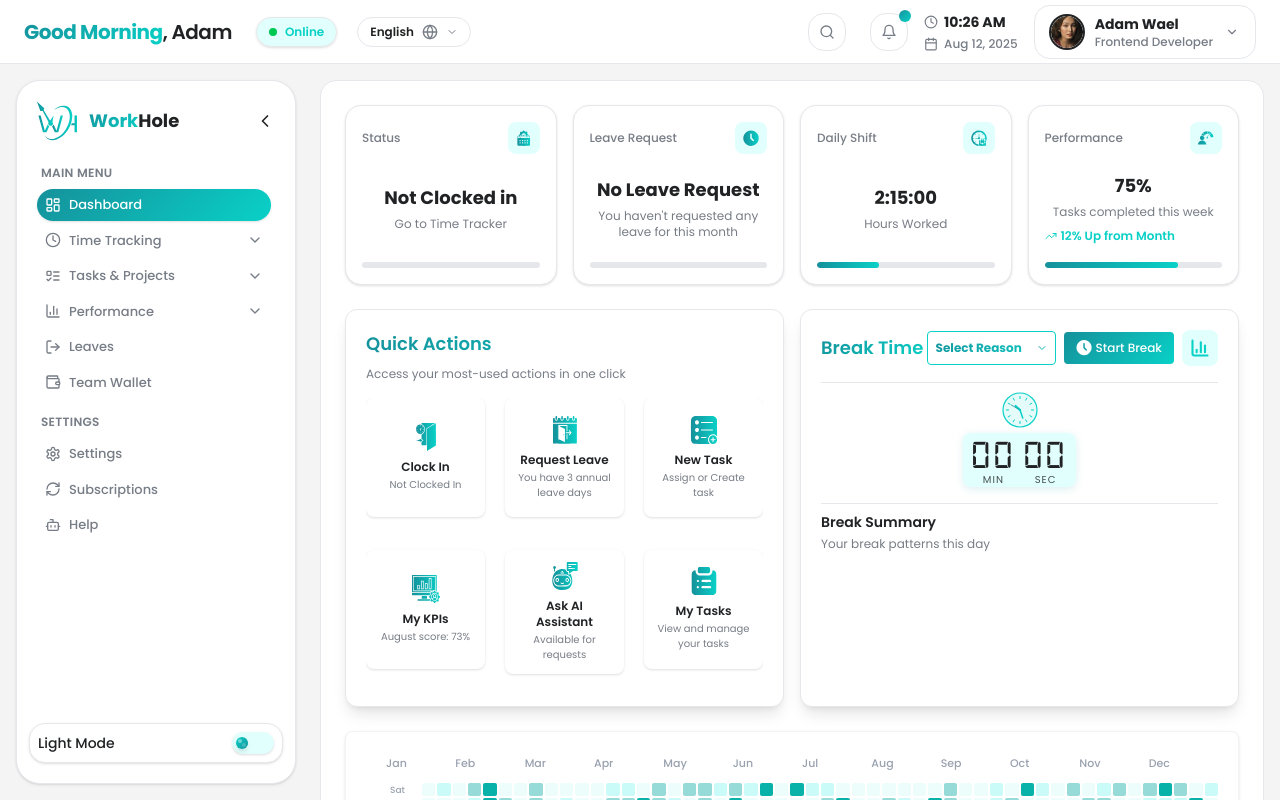
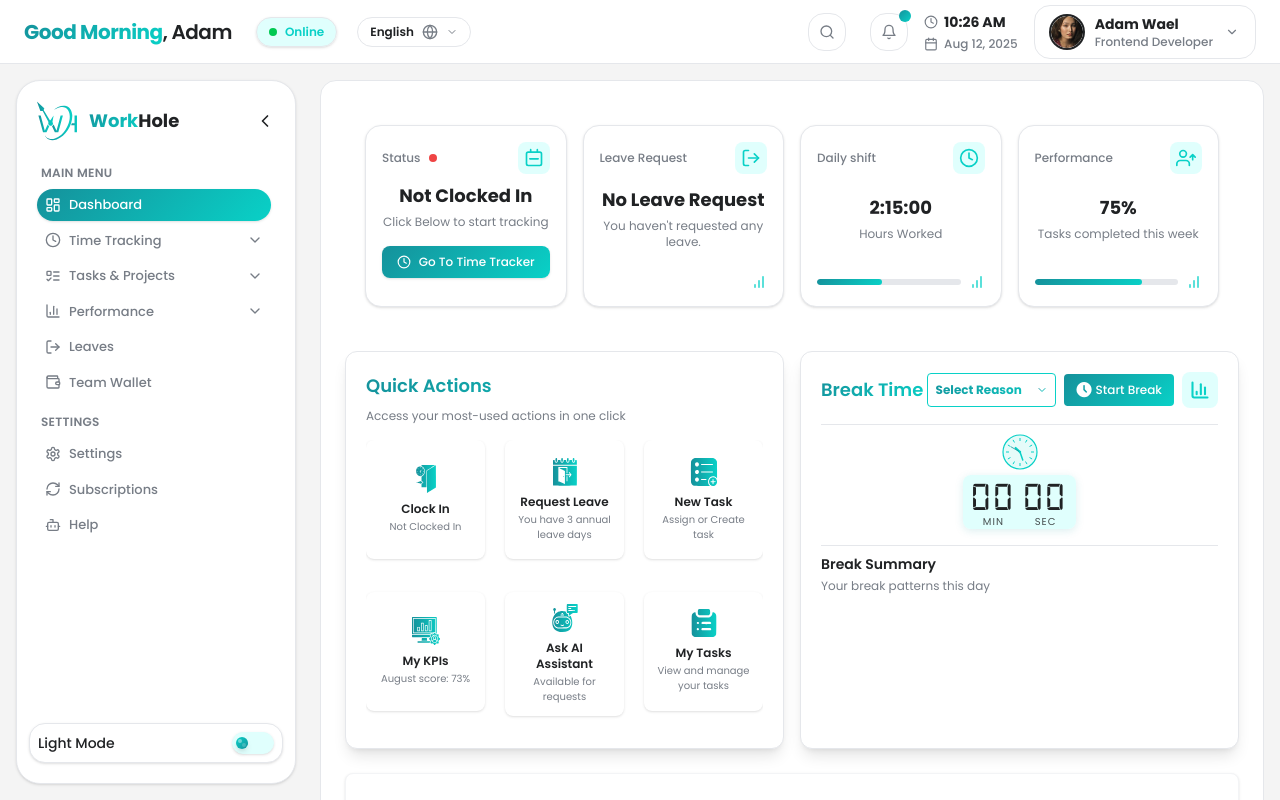
Before and after one commit to CultivBureau/WorkHoleMVP, a React (Vite) app: page /pages/User/dashboard in a window 1280 px wide. Built offline with nearby package versions, Linux system fonts and the light colour scheme.

Commit message:
the cards
need some edits as the margin and hover and icons

```diff
--- a/src/components/Time_Tracking_Components/Stats/Card.jsx
+++ b/src/components/Time_Tracking_Components/Stats/Card.jsx
@@ -1,79 +1,96 @@
 import React from "react";
-import { TrendingUp } from "lucide-react";
 
-const Card = ({ header, title, subTitle, icon, bar, percentage }) => {
+const Card = ({
+  header,
+  title,
+  subTitle,
+  icon,
+  bar,
+  percentage,
+  button,
+  rightIcon,
+  statusDot,
+  footer,
+  children,
+}) => {
   return (
     <div
-      className="w-full h-[180px] flex flex-col justify-between p-4 rounded-2xl border shadow-sm transition-all duration-300 hover:shadow-lg"
+      className="w-full min-h-[170px] flex flex-col justify-between p-4 rounded-2xl border shadow-sm"
       style={{
-        backgroundColor: "var(--bg-color)",
-        borderColor: "var(--border-color)",
+        backgroundColor: 'var(--bg-color)',
+        borderColor: 'var(--border-color)',
       }}
     >
-      {/* Header and Icon */}
-      <div className="w-full flex justify-between items-center">
-        <h3
-          className="text-xs font-medium"
-          style={{ color: "var(--sub-text-color)" }}
-        >
+      {/* Header Row */}
+      <div className="flex items-center justify-between mb-2">
+        <div className="flex items-center">
+          <h3 className="text-xs font-medium" style={{ color: 'var(--sub-text-color)' }}>
             {header}
           </h3>
+          {statusDot}
+        </div>
+        {rightIcon && (
           <div
-          className="w-8 h-8 rounded-lg flex items-center justify-center flex-shrink-0"
-          style={{ backgroundColor: "var(--hover-color)" }}
+            className="w-8 h-8 rounded-lg flex items-center justify-center"
+            style={{ backgroundColor: 'var(--hover-color)' }}
           >
-          <img src={icon} className="w-4 h-4" alt={header} />
-        </div>
-      </div>
-
-      {/* Title and Subtitle */}
-      <div className="w-full flex flex-col gap-1 flex-1 justify-center">
-        <h2
-          className="text-lg font-bold"
-          style={{ color: "var(--text-color)" }}
-        >
-          {title}
-        </h2>
-        <div className="flex flex-col gap-1">
-          <p
-            className="text-xs"
-            style={{ color: "var(--sub-text-color)" }}
-          >
-            {subTitle}
-          </p>
-          {percentage && (
-            <div className="flex items-center gap-1 mt-1">
-              <TrendingUp
-                className="w-3 h-3"
-                style={{ color: "var(--accent-color)" }}
-              />
-              <span
-                className="text-xs font-semibold"
-                style={{ color: "var(--accent-color)" }}
-              >
-                {percentage}% Up from Month
-              </span>
+            {rightIcon}
           </div>
         )}
       </div>
+
+      {/* Main Content */}
+      <div className="flex-1 flex flex-col justify-center mb-3">
+        <h2 className="text-lg font-bold mb-1" style={{ color: 'var(--text-color)' }}>
+          {title}
+        </h2>
+        <p className="text-xs mb-2" style={{ color: 'var(--sub-text-color)' }}>
+          {subTitle}
+        </p>
+        {children}
+        {button && <div className="mt-2">{button}</div>}
       </div>
 
       {/* Progress Bar */}
+      {typeof bar === "number" && bar > 0 && (
+        <div className="flex items-center gap-2">
           <div
-        className="w-full h-1.5 rounded-full overflow-hidden"
-        style={{ backgroundColor: "var(--border-color)" }}
+            className="flex-1 h-1.5 rounded-full overflow-hidden"
+            style={{ backgroundColor: 'var(--container-color)' }}
           >
             <div
-          className="h-full rounded-full transition-all duration-700 ease-out"
+              className="h-full rounded-full"
               style={{
-            background:
-              "linear-gradient(90deg, var(--gradient-start), var(--gradient-end))",
+                background: 'linear-gradient(135deg, var(--gradient-start), var(--gradient-end))',
                 width: `${bar}%`,
+                transition: "width 0.5s ease-out",
               }}
             />
           </div>
+          {footer && <div className="flex-shrink-0">{footer}</div>}
+        </div>
+      )}
+
+      {/* Footer without progress bar */}
+      {(!bar || bar === 0) && footer && (
+        <div className="flex justify-end">{footer}</div>
+      )}
     </div>
   );
 };
 
 export default Card;
+
+// Example Usage:
+// <Card
+//   header="My Card"
+//   title="Some Value"
+//   subTitle="Some Subtitle"
+//   icon="/assets/myicon.svg"
+//   bar={60}
+//   percentage={12}
+//   button={<button className="btn">Click Me</button>}
+//   footer={<div>Custom Footer</div>}
+// >
+/* Any custom content here */
+// </Card>
--- a/src/components/dashboard/status-cards.jsx
+++ b/src/components/dashboard/status-cards.jsx
@@ -1,58 +1,116 @@
 "use client"
 import { useTranslation } from "react-i18next";
-import Card from "../Time_Tracking_Components/Stats/Card"
+import Card from "../Time_Tracking_Components/Stats/Card";
 
 export default function StatusCards() {
   const { t } = useTranslation();
 
-  const cardsData = [
-    {
-      header: t("dashboard.statusCards.status"),
-      title: t("dashboard.statusCards.notClockedIn"),
-      subTitle: t("dashboard.statusCards.goToTimeTracker"),
-      icon: "/assets/dashboard_card/status.svg",
-      bar: 0,
-      percentage: null
-    },
-    {
-      header: t("dashboard.statusCards.leaveRequest"),
-      title: t("dashboard.statusCards.noLeaveRequest"),
-      subTitle: t("dashboard.statusCards.noRequestText"),
-      icon: "/assets/dashboard_card/clock.svg",
-      bar: 0,
-      percentage: null
-    },
-    {
-      header: t("dashboard.statusCards.dailyShift"),
-      title: "2:15:00",
-      subTitle: t("dashboard.statusCards.hoursWorked"),
-      icon: "/assets/dashboard_card/clock2.svg",
-      bar: 35,
-      percentage: null
-    },
-    {
-      header: t("dashboard.statusCards.performance"),
-      title: "75%",
-      subTitle: t("dashboard.statusCards.tasksCompleted"),
-      icon: "/assets/dashboard_card/performance.svg",
-      bar: 75,
-      percentage: 12
-    }
-  ]
+  // Icons with accent color
+  const CalendarIcon = (
+    <svg width="20" height="20" viewBox="0 0 24 24" fill="none" style={{ color: 'var(--accent-color)' }}>
+      <path d="M8 2v3m8-3v3m-9 8h10M5 21h14a2 2 0 002-2V7a2 2 0 00-2-2H5a2 2 0 00-2 2v12a2 2 0 002 2z" stroke="currentColor" strokeWidth="2" strokeLinecap="round" strokeLinejoin="round" />
+    </svg>
+  );
+
+  const ClockIcon = (
+    <svg width="20" height="20" viewBox="0 0 24 24" fill="none" style={{ color: 'var(--accent-color)' }}>
+      <circle cx="12" cy="12" r="10" stroke="currentColor" strokeWidth="2" />
+      <polyline points="12,6 12,12 16,14" stroke="currentColor" strokeWidth="2" strokeLinecap="round" strokeLinejoin="round" />
+    </svg>
+  );
+
+  const PerformanceIcon = (
+    <svg width="20" height="20" viewBox="0 0 24 24" fill="none" style={{ color: 'var(--accent-color)' }}>
+      <path d="M16 21v-2a4 4 0 00-4-4H5a4 4 0 00-4 4v2" stroke="currentColor" strokeWidth="2" strokeLinecap="round" strokeLinejoin="round" />
+      <circle cx="8.5" cy="7" r="4" stroke="currentColor" strokeWidth="2" />
+      <path d="M20 8v6M23 11l-3-3-3 3" stroke="currentColor" strokeWidth="2" strokeLinecap="round" strokeLinejoin="round" />
+    </svg>
+  );
+
+  const LeaveIcon = (
+    <svg width="20" height="20" viewBox="0 0 24 24" fill="none" style={{ color: 'var(--accent-color)' }}>
+      <path d="M9 21H5a2 2 0 01-2-2V5a2 2 0 012-2h4" stroke="currentColor" strokeWidth="2" strokeLinecap="round" strokeLinejoin="round" />
+      <polyline points="16,17 21,12 16,7" stroke="currentColor" strokeWidth="2" strokeLinecap="round" strokeLinejoin="round" />
+      <line x1="21" y1="12" x2="9" y2="12" stroke="currentColor" strokeWidth="2" strokeLinecap="round" strokeLinejoin="round" />
+    </svg>
+  );
+
+  // Bar chart icon
+  const BarChartIcon = (
+    <svg width="16" height="16" viewBox="0 0 24 24" fill="none" style={{ color: 'var(--accent-color)' }}>
+      <line x1="12" y1="20" x2="12" y2="10" stroke="currentColor" strokeWidth="2" strokeLinecap="round" />
+      <line x1="18" y1="20" x2="18" y2="4" stroke="currentColor" strokeWidth="2" strokeLinecap="round" />
+      <line x1="6" y1="20" x2="6" y2="16" stroke="currentColor" strokeWidth="2" strokeLinecap="round" />
+    </svg>
+  );
+
+  // Red status dot using error color
+  const RedDot = (
+    <span
+      className="inline-block w-2 h-2 rounded-full ml-2"
+      style={{ backgroundColor: 'var(--error-color)' }}
+    ></span>
+  );
+
+  // Gradient button using CSS variables
+  const GoToTimeTrackerBtn = (
+    <button
+      className="w-full flex items-center justify-center gap-2 py-2 px-3 rounded-lg text-white font-medium text-xs shadow-sm hover:shadow-md transition-all duration-200"
+      style={{
+        background: 'linear-gradient(135deg, var(--gradient-start), var(--gradient-end))'
+      }}
+    >
+      <svg width="14" height="14" viewBox="0 0 24 24" fill="none" className="text-white">
+        <circle cx="12" cy="12" r="10" stroke="currentColor" strokeWidth="2" />
+        <polyline points="12,6 12,12 16,14" stroke="currentColor" strokeWidth="2" strokeLinecap="round" strokeLinejoin="round" />
+      </svg>
+      Go To Time Tracker
+    </button>
+  );
 
   return (
-    <div className="grid grid-cols-1 md:grid-cols-2 lg:grid-cols-4 gap-4">
-      {cardsData.map((card, index) => (
-        <Card
-          key={index}
-          header={card.header}
-          title={card.title}
-          subTitle={card.subTitle}
-          icon={card.icon}
-          bar={card.bar}
-          percentage={card.percentage}
-        />
-      ))}
+    <div
+      className="grid grid-cols-1 md:grid-cols-2 lg:grid-cols-4 gap-4 p-5"
+      style={{ backgroundColor: 'var(--bg-color)' }}
+    >
+      {/* Status Card */}
+      <Card
+        header="Status"
+        title="Not Clocked In"
+        subTitle="Click Below to start tracking"
+        statusDot={RedDot}
+        rightIcon={CalendarIcon}
+        button={GoToTimeTrackerBtn}
+      />
+
+      {/* Leave Request Card */}
+      <Card
+        header="Leave Request"
+        title="No Leave Request"
+        subTitle="You haven't requested any leave."
+        rightIcon={LeaveIcon}
+        footer={BarChartIcon}
+      />
+
+      {/* Daily Shift Card */}
+      <Card
+        header="Daily shift"
+        title="2:15:00"
+        subTitle="Hours Worked"
+        rightIcon={ClockIcon}
+        bar={45}
+        footer={BarChartIcon}
+      />
+
+      {/* Performance Card */}
+      <Card
+        header="Performance"
+        title="75%"
+        subTitle="Tasks completed this week"
+        rightIcon={PerformanceIcon}
+        bar={75}
+        footer={BarChartIcon}
+      />
     </div>
-  )
+  );
 }
```
Lines whose indentation alone changed are shown as unchanged.
